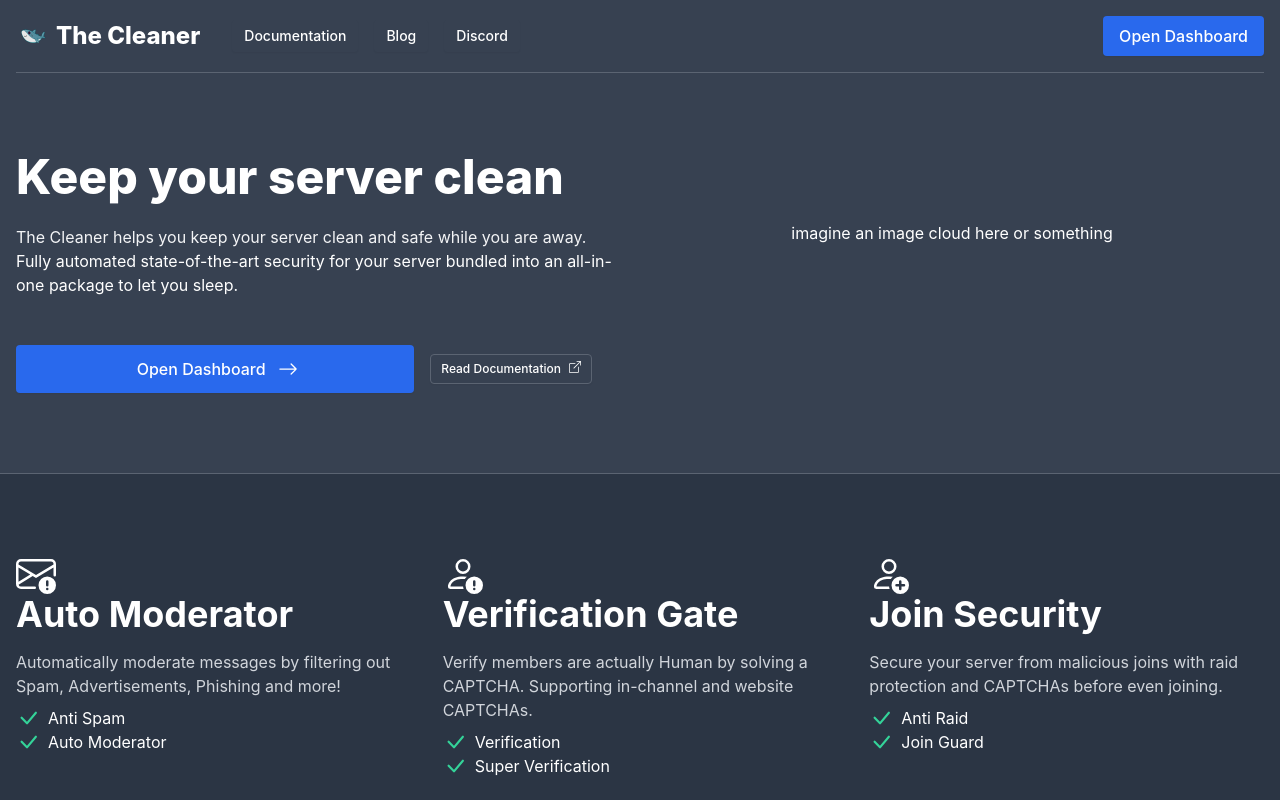
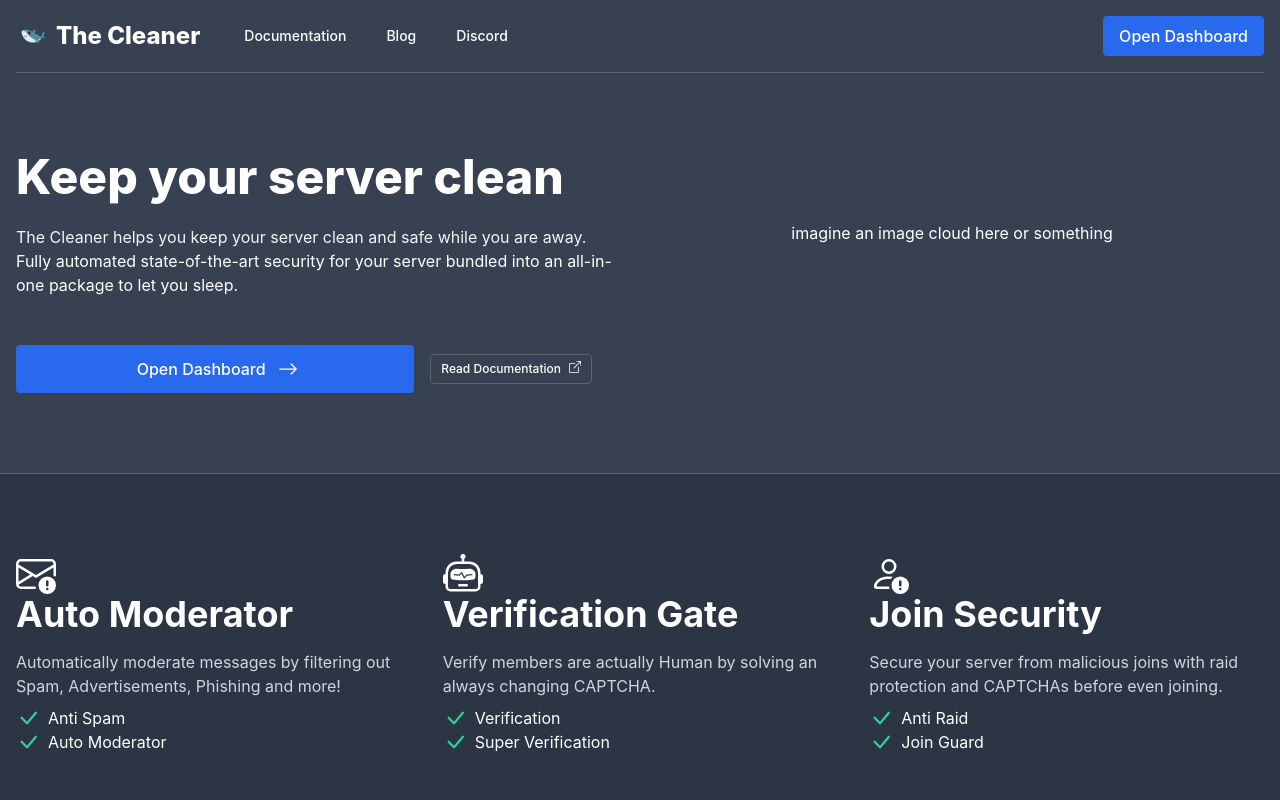
Before and after one commit to cleaner-bot/website, a Next.js app: page / in a window 1280 px wide. Shown: the top 800 px of the page. Built offline with nearby package versions, Linux system fonts and the light colour scheme.

Commit message:
update icons

```diff
--- a/components/features.jsx
+++ b/components/features.jsx
@@ -16,6 +16,7 @@ import {
     EnvelopeExclamation,
     PersonExclamation,
     PersonAdd,
+    Robot,
 } from "react-bootstrap-icons";
 
 const features = [
@@ -221,14 +222,14 @@ const reducedFeatures = [
     },
     {
         name: "Verification Gate",
-        icon: PersonExclamation,
+        icon: Robot,
         description:
-            "Verify members are actually Human by solving a CAPTCHA. Supporting in-channel and website CAPTCHAs.",
+            "Verify members are actually Human by solving an always changing CAPTCHA.",
         features: ["Verification", "Super Verification"],
     },
     {
         name: "Join Security",
-        icon: PersonAdd,
+        icon: PersonExclamation,
         description:
             "Secure your server from malicious joins with raid protection and CAPTCHAs before even joining.",
         features: ["Anti Raid", "Join Guard"],
```
